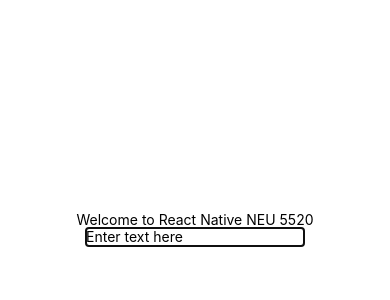
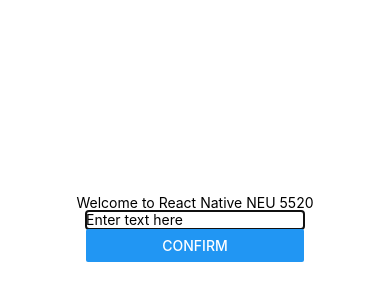
Before and after one commit to realericwang/CS5520, a React Native app: screen / in a window 390 px wide. Shown: the part 194-494 px from the top of the page. Built offline with nearby package versions, Linux system fonts and the light colour scheme.

Commit message:
Add a Button called Confirm in Input.js.

```diff
--- a/Components/Input.js
+++ b/Components/Input.js
@@ -1,4 +1,4 @@
-import { StyleSheet, Text, View, TextInput } from 'react-native';
+import { StyleSheet, Text, View, TextInput, Button } from 'react-native';
 import React, { useState, useRef, useEffect } from 'react';
 
 export default function Input({ autoFocus = false }) {
@@ -31,6 +31,10 @@ export default function Input({ autoFocus = false }) {
     }
   };
 
+  const handleConfirm = () => {
+    console.log('User input:', text);
+  };
+
   return (
     <View>
       <TextInput
@@ -50,6 +54,7 @@ export default function Input({ autoFocus = false }) {
         <Text>Character count: {text.length}</Text>
       )}
       {!isFocused && isSubmitted && renderFeedback()}
+      <Button title="Confirm" onPress={handleConfirm} />
     </View>
   );
 }
```
Also changed, not shown: 1 other file (tests, documents, lock files or other folders).
